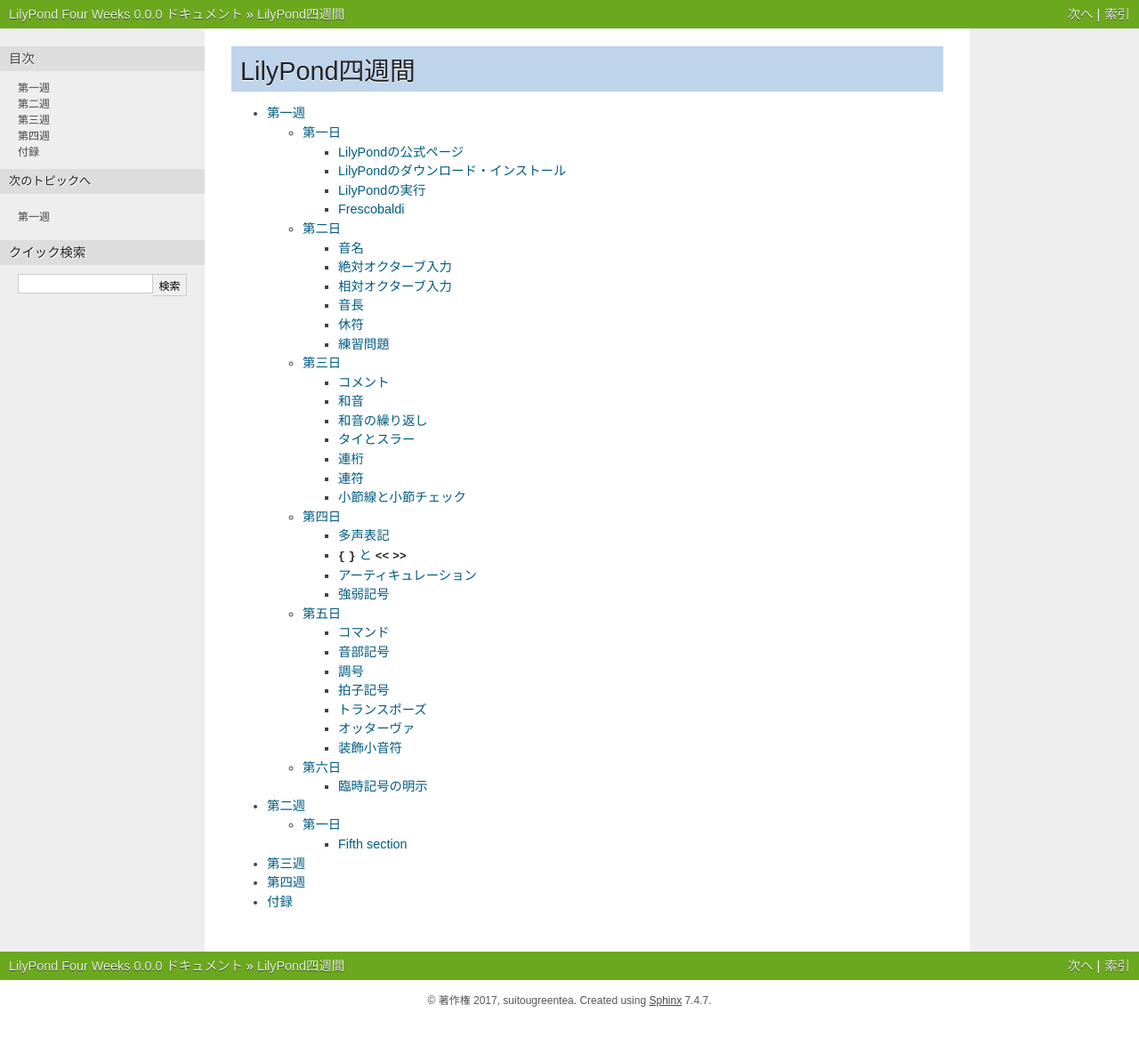
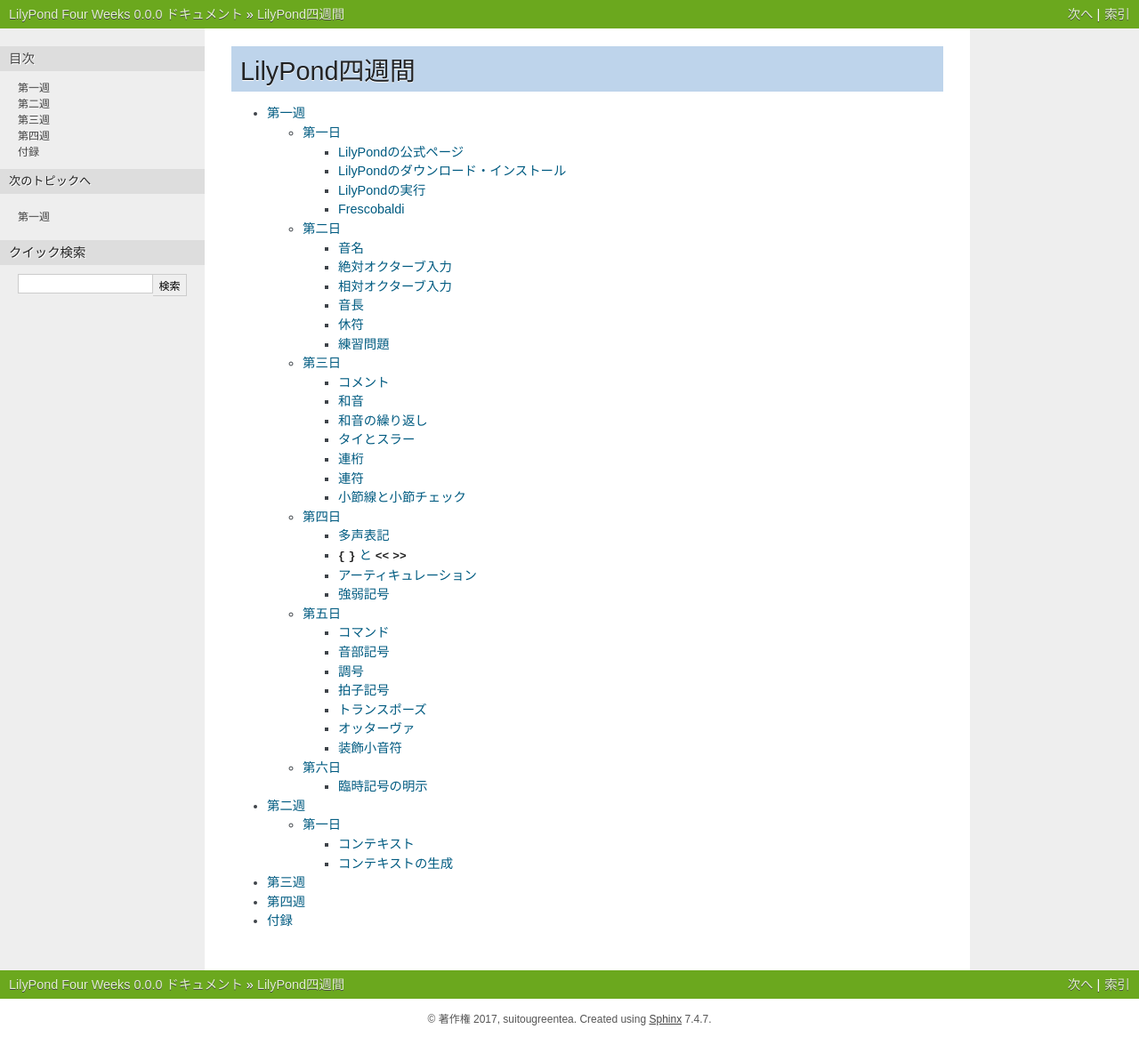
Before and after one commit to suitougreentea/lilypond-four-weeks, a Sphinx documentation site: the page built from source/index.rst, in a window 1280 px wide. Shown: the whole page at 89% size. Built offline with Sphinx 7.4.7, drawn with Linux system fonts in a browser that asks for light colours; pages that are not in the unit, such as notebooks, are missing from menus; before the commit the page ends 1145 px from its top, so only the background shows below that; some of the changed lines change nothing that is shown.

Commit message:
Add week_2/day_1

```diff
--- a/source/week_2/day_1.rst
+++ b/source/week_2/day_1.rst
@@ -2,5 +2,43 @@
 第一日
 ======
 
-Fifth section
--------------
+.. num-section::
+
+.. _context:
+
+コンテキスト
+------------
+
+LilyPondの更なる利用のために、ここでコンテキストという概念について理解しておく必要がある。
+
+LilyPondの楽譜表現は階層構造になっており、あるコンテキストが別のコンテキストを含むという形をとっている。
+代表的なコンテキストは ``Score`` 、 ``Staff`` 、 ``Voice`` の3つであり、それぞれが出力される楽譜の「楽譜全体」、「譜（1パート分の五線譜）」「声部」に対応している。
+``Score`` は1つまたは複数の ``Staff`` を含むことができ、 ``Staff`` は1つまたは複数の ``Voice`` を含むことができる。
+以下の図は、コンテキストの階層構造を図示したものである。
+
+TODO
+
+コンテキストは :ref:`engraver` で扱うエングラーバというものをいくつか持ち、それぞれのエングラーバが実際に音楽記号を配置する。
+例えば、 ``Voice`` コンテキストは ``Note_heads_engraver`` と呼ばれるエングラーバを持ち、このエングラーバは符頭を楽譜上に描く。
+``Score`` コンテキストは ``Metronome_mark_engraver`` というエングラーバを持ち、楽譜全体で共有されるテンポ記号を描く。
+
+
+.. num-section::
+
+.. _creating-context:
+
+コンテキストの生成
+------------------
+
+コンテキストは ``\new`` コマンドで生成する。続いて、生成するコンテキストの種類を入力し、必要であればコンテキストの固有名を ``=`` と文字列で指定する。
+最後に音楽表記を与える。
+
+.. lily::
+  :caption: コンテキストの生成
+  :name: creating-context-example
+
+  \new Staff {
+    \new Voice = "myvoice" {
+      c4
+    }
+  }
```
